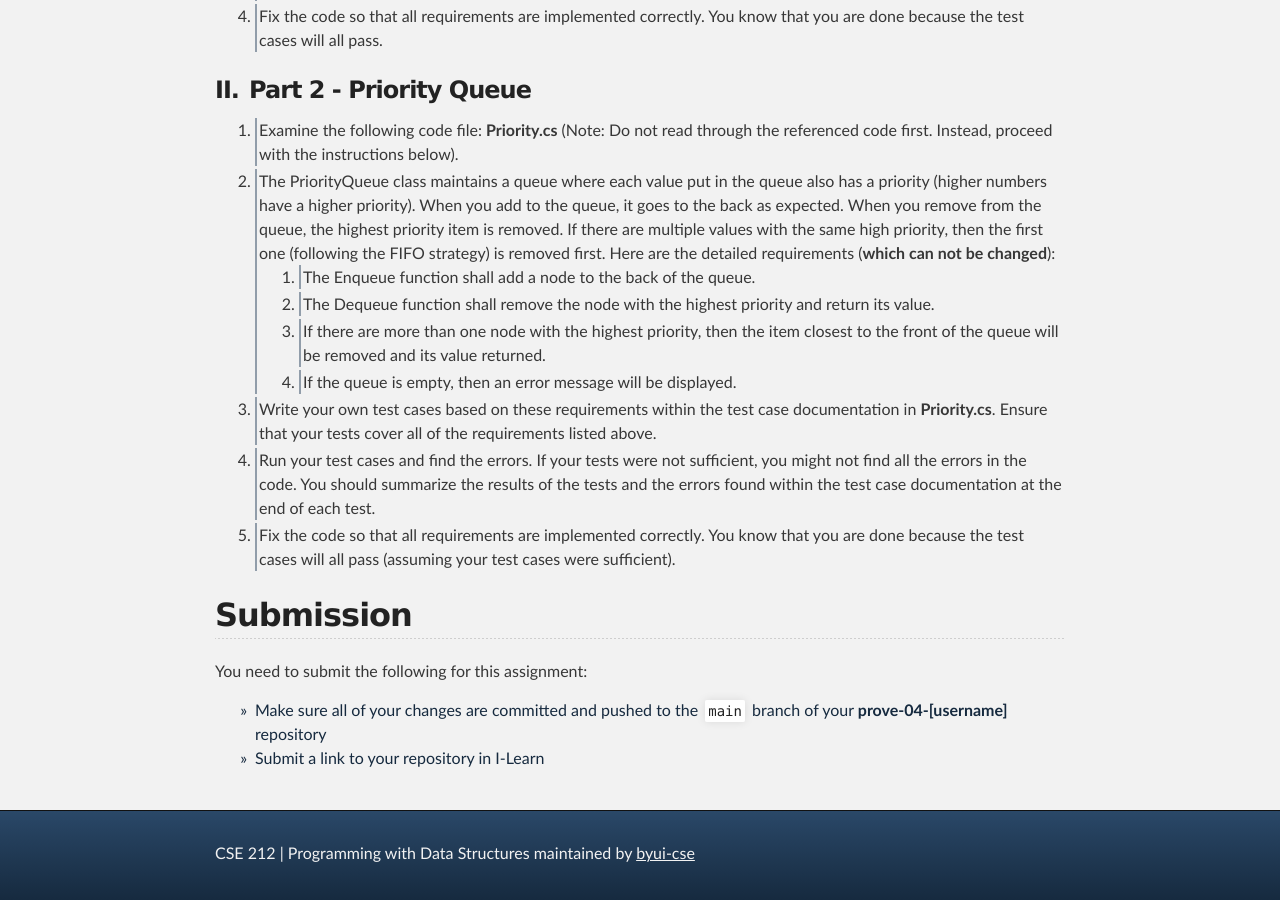
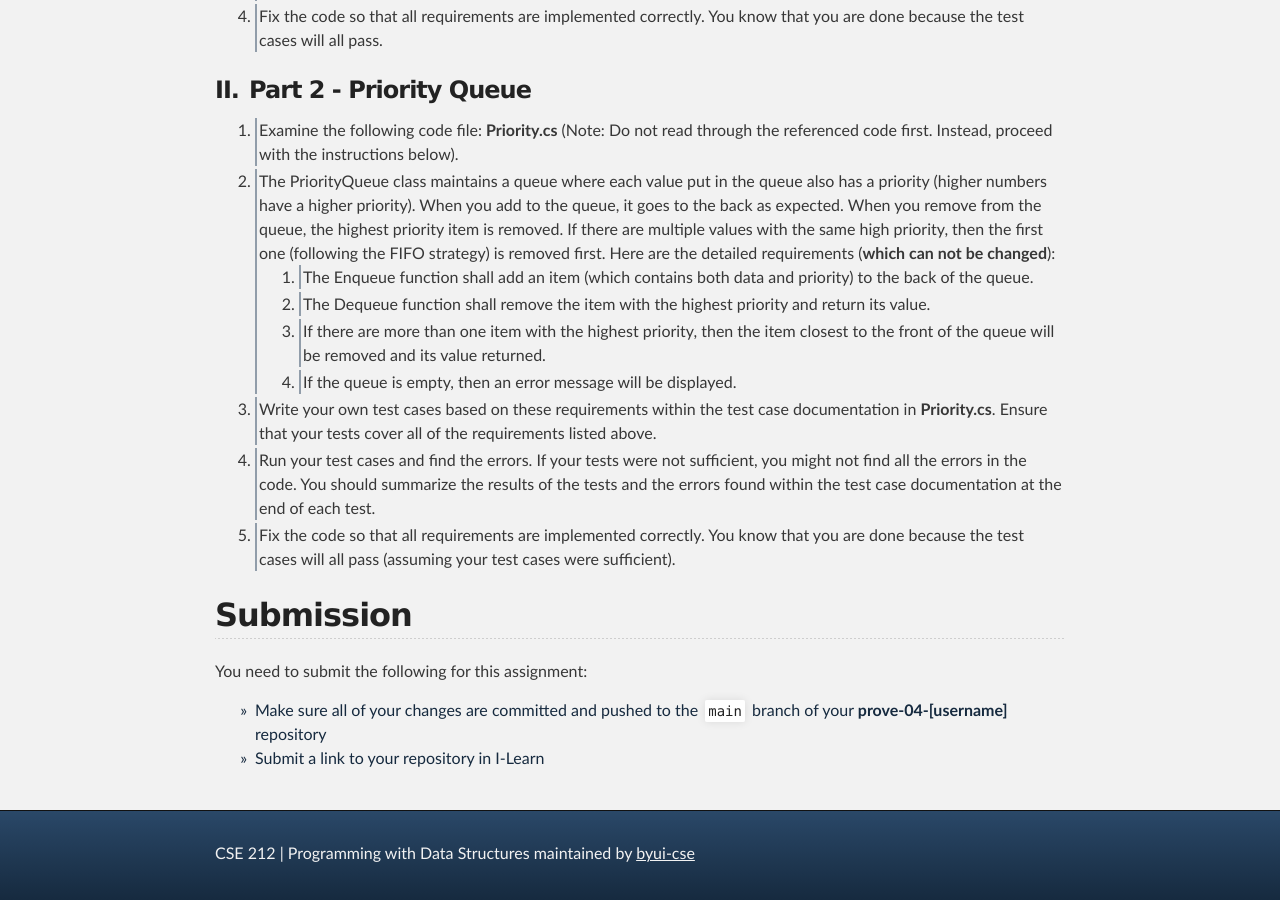
Before and after one commit to byui-cse/cse212-csharp, a Jekyll site: the page built from docs/lesson04/prove.md, in a window 1280 px wide and 900 px high, scrolled down 913 px. Built offline with Jekyll 4.4.1, drawn with Linux system fonts in a browser that asks for light colours; some web fonts are replaced.

Commit message:
Update prove.md

```diff
--- a/docs/lesson04/prove.md
+++ b/docs/lesson04/prove.md
@@ -25,9 +25,9 @@ All of the files for this assignment will be found in the GitHub classroom ***pr
 ### Part 2 - Priority Queue
 1. Examine the following code file: **Priority.cs** (Note: Do not read through the referenced code first. Instead, proceed with the instructions below).
 2. The PriorityQueue class maintains a queue where each value put in the queue also has a priority (higher numbers have a higher priority). When you add to the queue, it goes to the back as expected. When you remove from the queue, the highest priority item is removed. If there are multiple values with the same high priority, then the first one (following the FIFO strategy) is removed first. Here are the detailed requirements (**which can not be changed**):
-    1. The Enqueue function shall add a node to the back of the queue.
-    2. The Dequeue function shall remove the node with the highest priority and return its value.
-    3. If there are more than one node with the highest priority, then the item closest to the front of the queue will be removed and its value returned.
+    1. The Enqueue function shall add an item (which contains both data and priority) to the back of the queue.
+    2. The Dequeue function shall remove the item with the highest priority and return its value.
+    3. If there are more than one item with the highest priority, then the item closest to the front of the queue will be removed and its value returned.
     4. If the queue is empty, then an error message will be displayed.
 3. Write your own test cases based on these requirements within the test case documentation in **Priority.cs**. Ensure that your tests cover all of the requirements listed above.
 4. Run your test cases and find the errors. If your tests were not sufficient, you might not find all the errors in the code. You should summarize the results of the tests and the errors found within the test case documentation at the end of each test.
```
